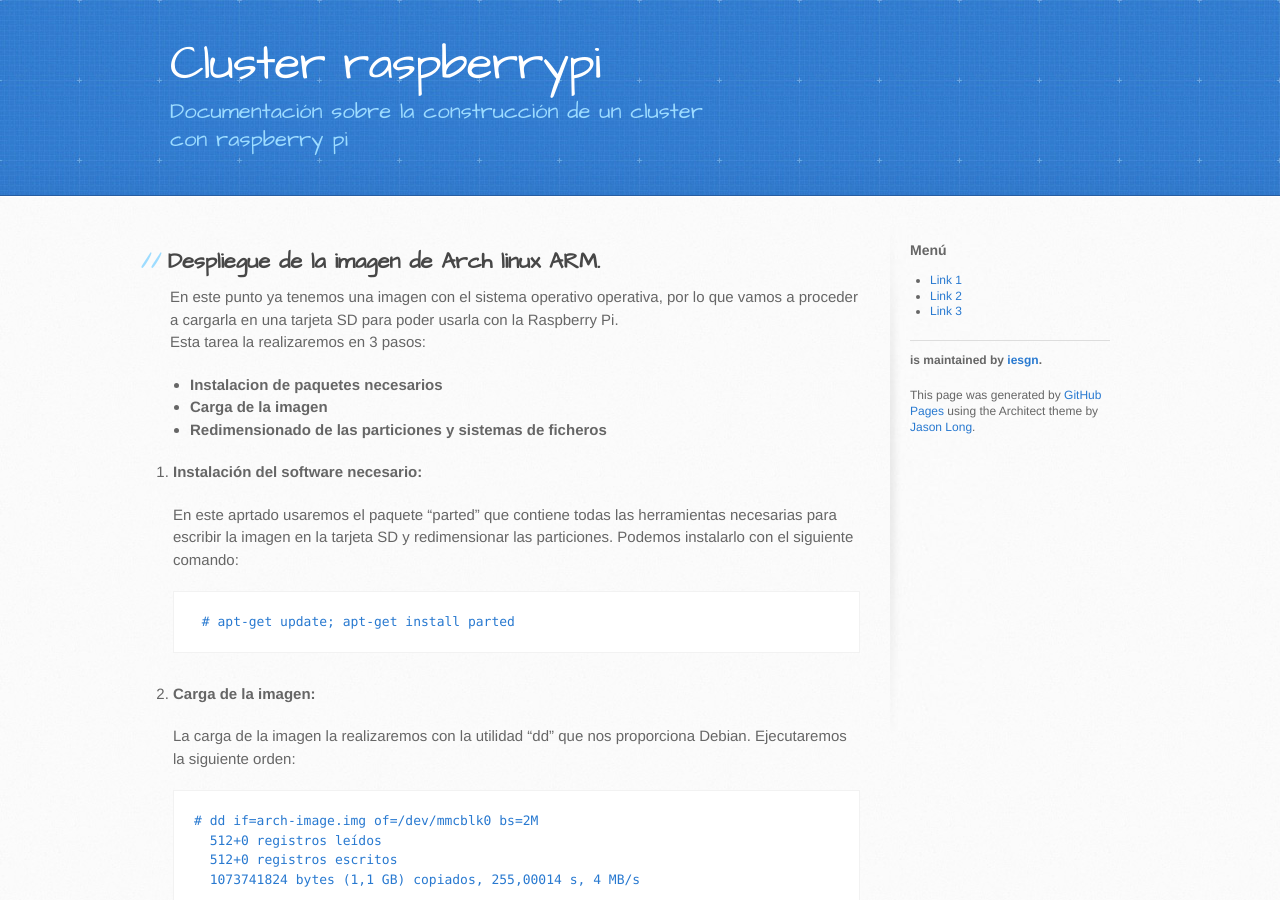
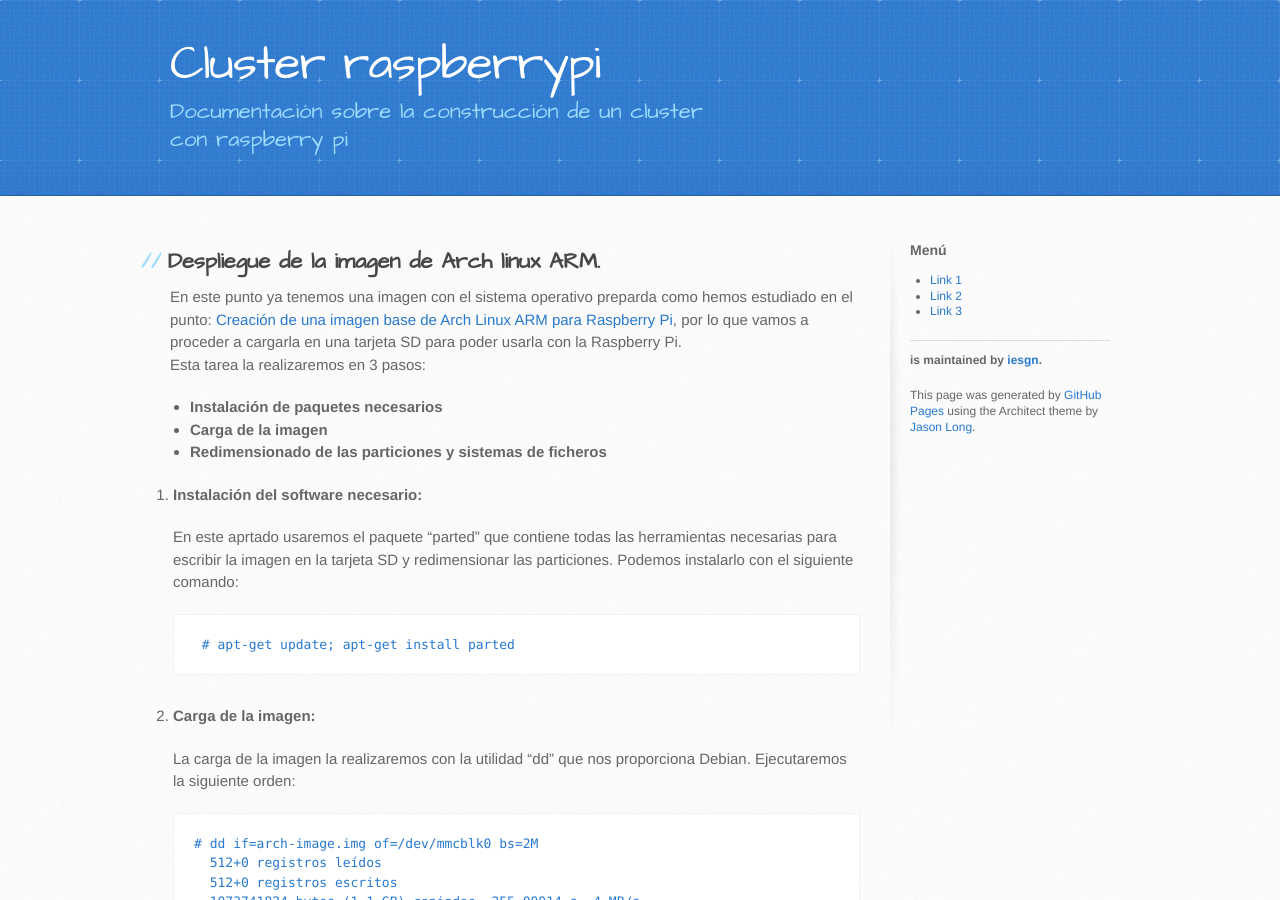
Before and after one commit to dpalomar/cluster_raspberrypi, a Jekyll site: the page built from instalacion.md, in a window 1280 px wide and 900 px high. Built offline with Jekyll 4.4.1, drawn with Linux system fonts in a browser that asks for light colours.

Commit message:
Corrección de instalacion

```diff
--- a/instalacion.md
+++ b/instalacion.md
@@ -4,17 +4,16 @@ layout: index
 
 ## Despliegue de la imagen de Arch linux ARM.
 
-En este punto ya tenemos una imagen con el sistema operativo operativa, por lo que vamos a proceder a cargarla en una tarjeta SD para poder usarla con la Raspberry Pi.
+En este punto ya tenemos una imagen con el sistema operativo preparda como hemos estudiado en el punto: [Creación de una imagen base de Arch Linux ARM para Raspberry Pi](imagen_base), por lo que vamos a proceder a cargarla en una tarjeta SD para poder usarla con la Raspberry Pi.
 Esta tarea la realizaremos en 3 pasos:
 
-* __Instalacion de paquetes necesarios__
+* __Instalación de paquetes necesarios__
 * __Carga de la imagen__
 * __Redimensionado de las particiones y sistemas de ficheros__
 
 1. __Instalación del software necesario:__
 
-   En este aprtado usaremos el paquete "parted" que contiene todas las herramientas necesarias para escribir la imagen
-   en la tarjeta SD y redimensionar las particiones.  Podemos instalarlo con el siguiente comando:
+   En este aprtado usaremos el paquete "parted" que contiene todas las herramientas necesarias para escribir la imagen en la tarjeta SD y redimensionar las particiones.  Podemos instalarlo con el siguiente comando:
 
         # apt-get update; apt-get install parted
 
@@ -35,8 +34,7 @@ Esta tarea la realizaremos en 3 pasos:
 
 3. __Redimensionado de particion, sistema de ficheros y comprobación de consistencia:__
 
-  Una vez cargada la imagen en la tarjeta SD procederemos a redimensionar la partición número 2 (/root) lo máximo posible con el objetivo de
-  aprovechar la capacidad de nuestra tarjeta SD. Para realizar esta tarea usaremos las herramientas "parted" y "resize2fs"
+  Una vez cargada la imagen en la tarjeta SD procederemos a redimensionar la partición número 2 (/root) lo máximo posible con el objetivo de aprovechar la capacidad de nuestra tarjeta SD. Para realizar esta tarea usaremos las herramientas "parted" y "resize2fs"
 
     # parted /dev/mmcblk0 resizepart 2
       End?  [1074MB]? 32GB
```
